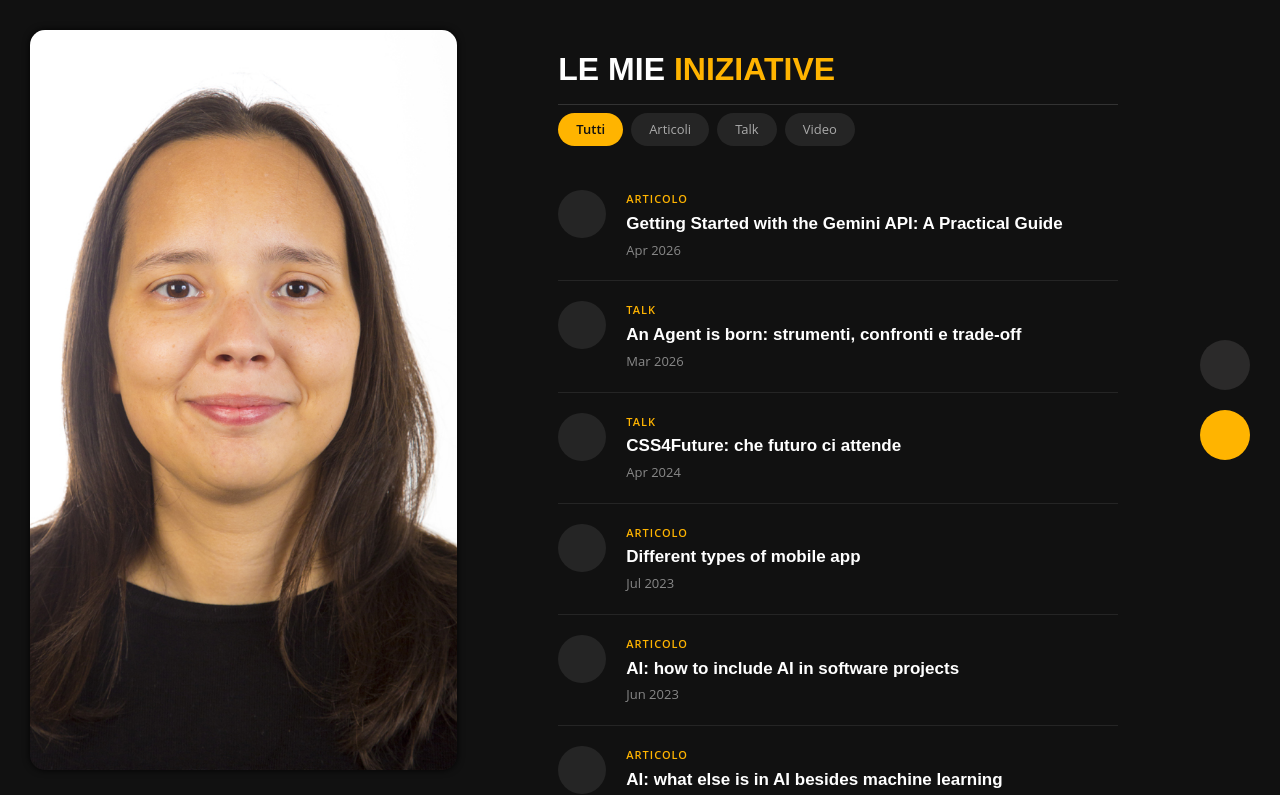
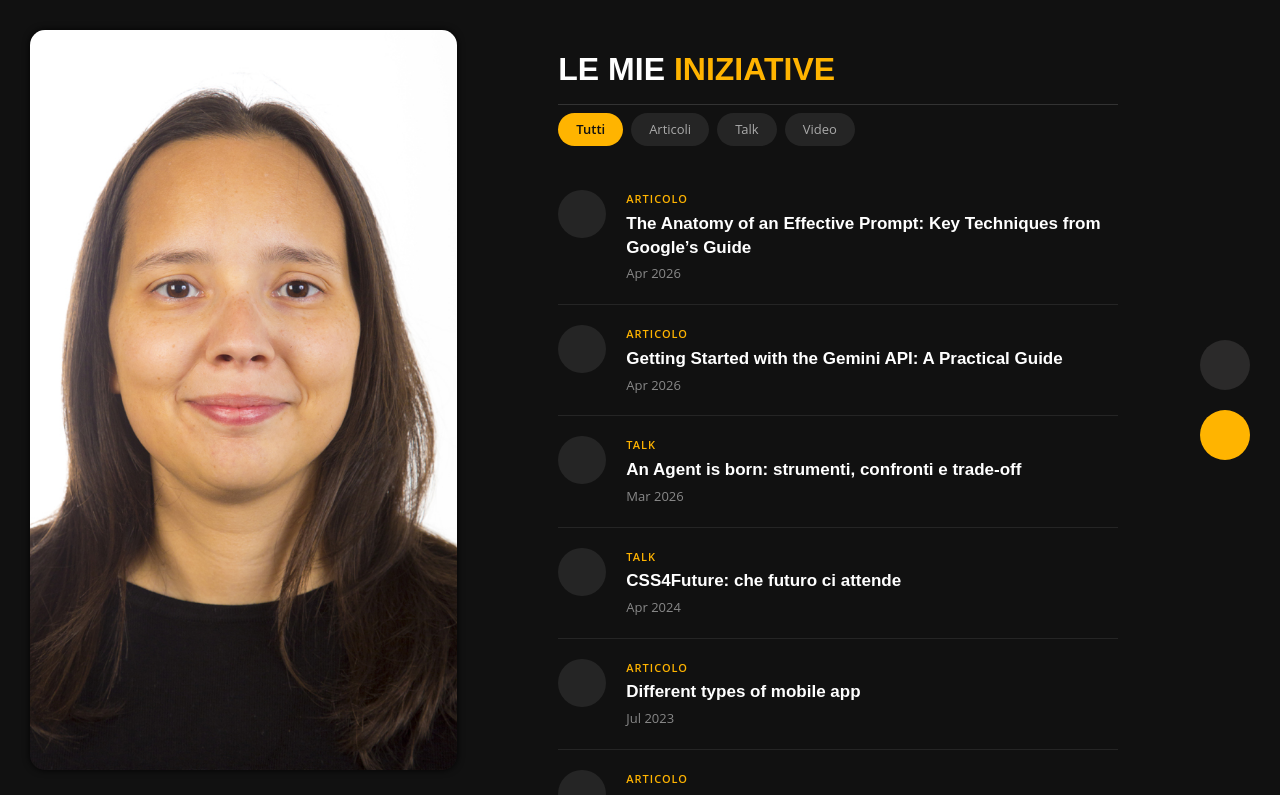
Before and after one commit to eleonorarocchi/personal-site, a React (Create React App) app: page /iniziative in a window 1280 px wide. Shown: the top 795 px of the page. Built offline with nearby package versions, Linux system fonts and the light colour scheme; a web font is replaced by a local one.

Commit message:
feat: update iniziative

```diff
--- a/src/components/Initiatives/Initiatives.tsx
+++ b/src/components/Initiatives/Initiatives.tsx
@@ -46,6 +46,12 @@ const typeLabel: Record<InitiativeType, string> = {
 // ];
 
 const initiatives: Initiative[] = [
+  {
+    "title": "The Anatomy of an Effective Prompt: Key Techniques from Google’s Guide",
+    "date": "Apr 2026",
+    "type": "article",
+    "link": "https://dev.to/eleonorarocchi/the-anatomy-of-an-effective-prompt-key-techniques-from-googles-guide-119c"
+  },
   {
     "title": "Getting Started with the Gemini API: A Practical Guide",
     "date": "Apr 2026",
```
